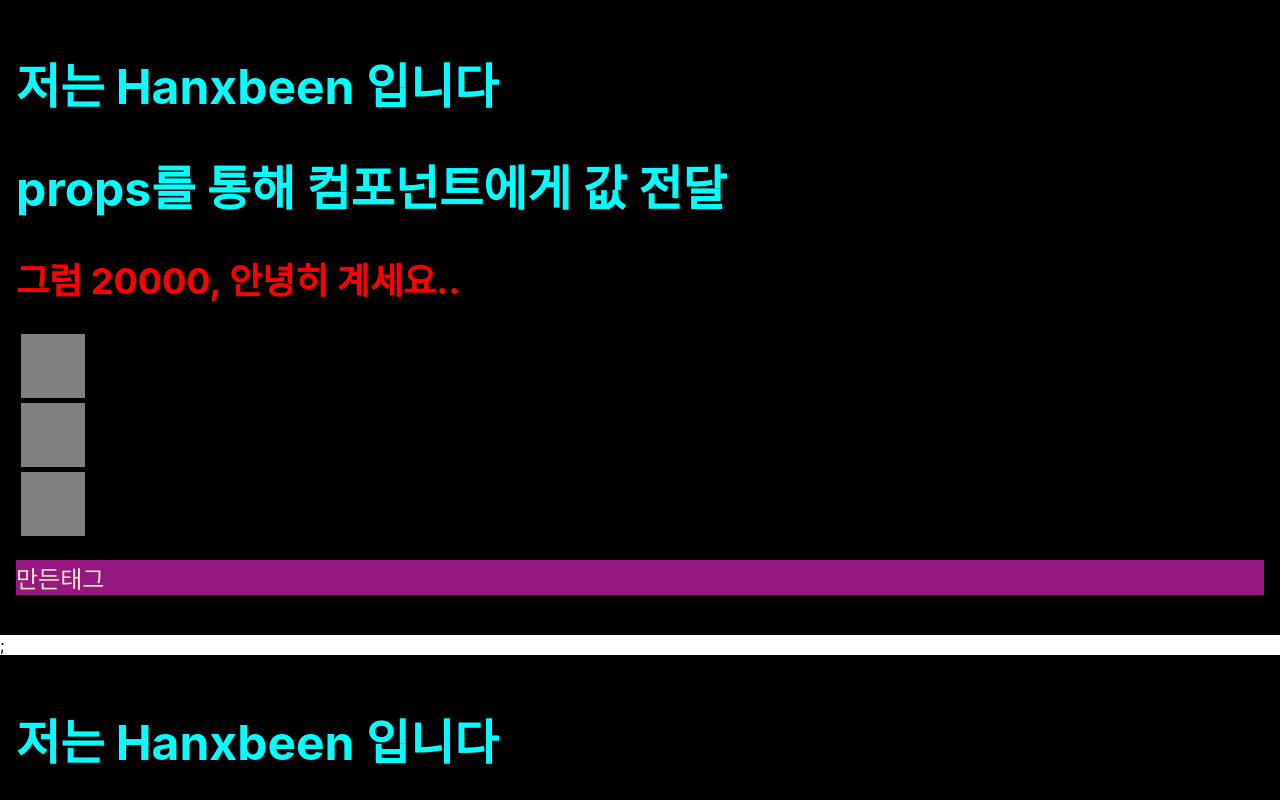
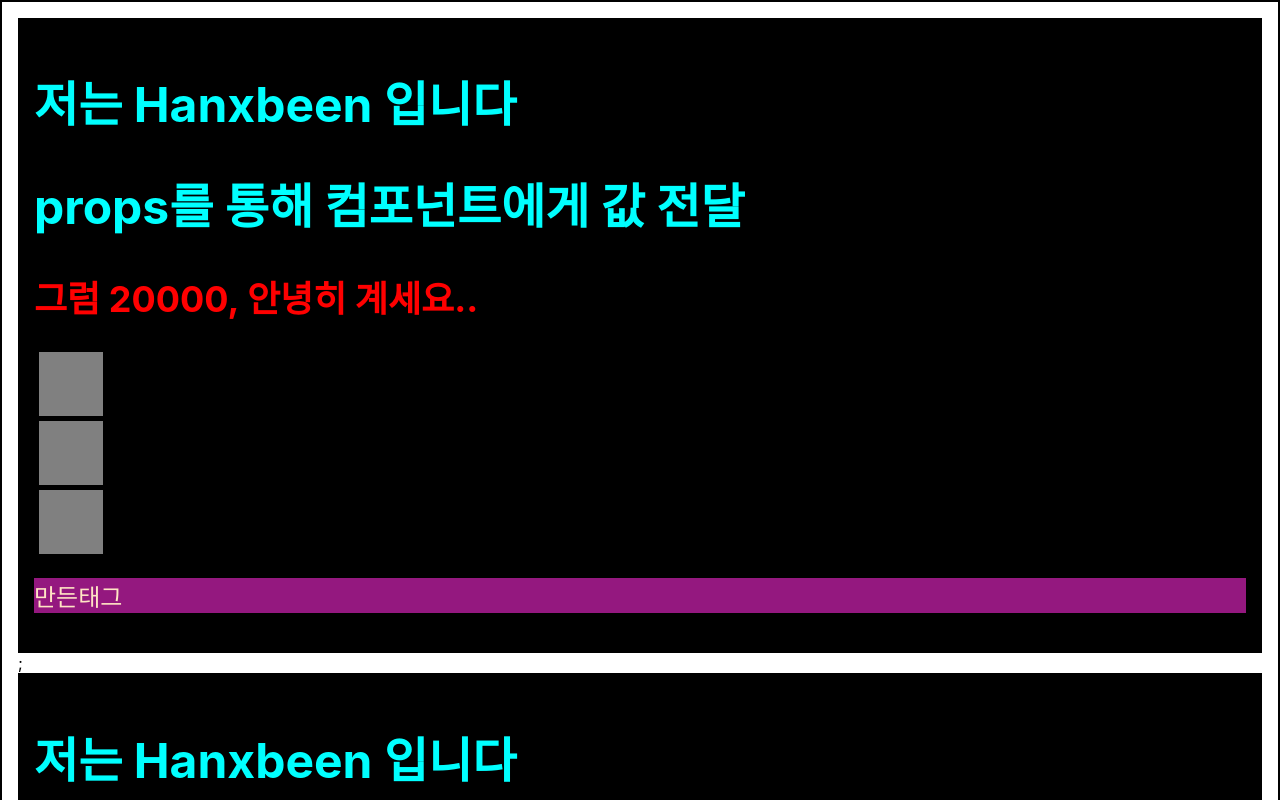
Before and after one commit to Hanxbeen/React_Tutorial, a React (Create React App) app in the folder begin-react/: page / in a window 1280 px wide. Shown: the top 800 px of the page. Built offline with nearby package versions, Linux system fonts and the light colour scheme.

Commit message:
study : '컴포넌트 태그 사이에 들어간 값을 조회하는 법'

```diff
--- a/begin-react/src/App.js
+++ b/begin-react/src/App.js
@@ -1,12 +1,13 @@
 import React from "react";
 import Hello from "./Hello";
+import Wrapper from "./Wrapper";
 
 function App() {
   return (
-    <>
+    <Wrapper>
       <Hello name="props를 통해 컴포넌트에게 값 전달" color="red" />;
       <Hello color="pink" />
-    </>
+    </Wrapper>
   );
 }
 
--- /dev/null
+++ b/begin-react/src/Wrapper.js
@@ -0,0 +1,11 @@
+import React from "react";
+
+function Wrapper({ children }) {
+  const style = {
+    border: "2px solid black",
+    padding: "16px",
+  };
+  return <div style={style}>{children}</div>;
+}
+
+export default Wrapper;
```
